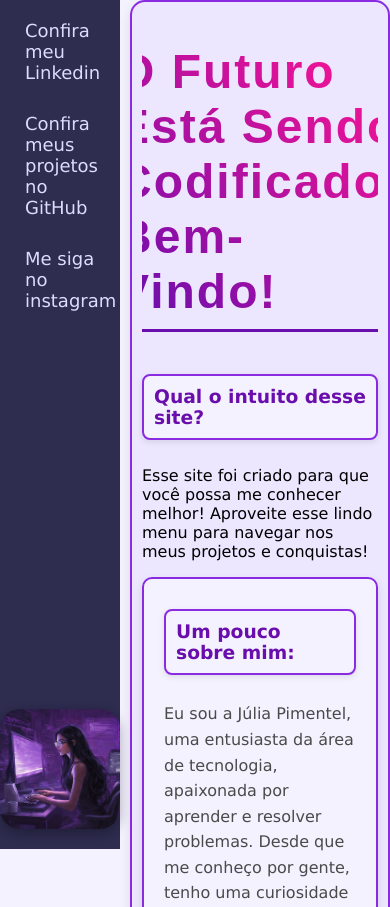
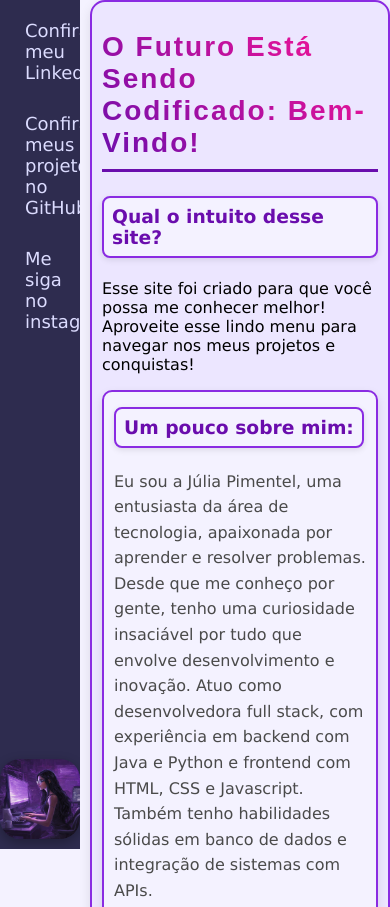
Before and after one commit to PimentelJ05/Nice-to-meet-ya, a plain HTML site: page index.html in a window 390 px wide. Shown: the top 907 px of the page. Drawn offline with Linux system fonts and the light colour scheme.

Commit message:
Update me.css

```diff
--- a/me.css
+++ b/me.css
@@ -143,34 +143,65 @@ footer {
 /* Ajustes para dispositivos móveis */
 @media (max-width: 768px) {
     .menu-lateral {
-        width: 150px; /* Largura reduzida para mobile */
+        width: 100px; /* Menor largura para melhor encaixe */
         padding-top: 10px;
+        position: fixed;
+        overflow-y: auto; /* Permitir rolagem se necessário */
     }
 
     .conteudo-site {
-        margin-left: 160px; /* Ajuste para conteúdo */
+        margin-left: 120px; /* Ajuste para espaço suficiente ao lado */
         padding: 15px;
     }
 
     .imagem-menu {
-        width: 150px; /* Ajuste de largura da imagem no mobile */
-        height: auto; /* Mantém a proporção da imagem */
+        width: 100px;
+        height: auto;
+        bottom: 10px;
+    }
+
+    h1 {
+        font-size: 36px; /* Reduz tamanho da fonte para mobile */
+    }
+
+    .rodape {
+        flex-direction: column; /* Coluna para melhor alinhamento */
+        align-items: center;
+        text-align: center;
+    }
+
+    .rodape .contato, .rodape .copy {
+        flex: none;
+        margin: 10px 0;
     }
 }
 
 @media (max-width: 600px) {
     .menu-lateral {
-        width: 120px; /* Largura ainda menor para telas pequenas */
-        padding-top: 5px; /* Ajuste do padding para telas menores */
+        width: 80px; /* Largura mais estreita */
+        padding-top: 5px;
     }
 
     .conteudo-site {
-        margin-left: 130px; /* Ajuste de espaço lateral */
-        padding: 10px; /* Ajustar o padding */
+        margin-left: 90px;
+        padding: 10px;
     }
 
     .imagem-menu {
-        width: 120px; /* Largura da imagem ainda menor */
-        height: auto; /* Mantém a proporção */
+        width: 80px;
+    }
+
+    h1 {
+        font-size: 28px; /* Ajuste do tamanho do título */
+    }
+
+    .sobre-mim {
+        padding: 10px;
+        margin-bottom: 15px;
+    }
+
+    .caixa {
+        padding: 8px;
+        margin: 5px 0;
     }
 }
```
